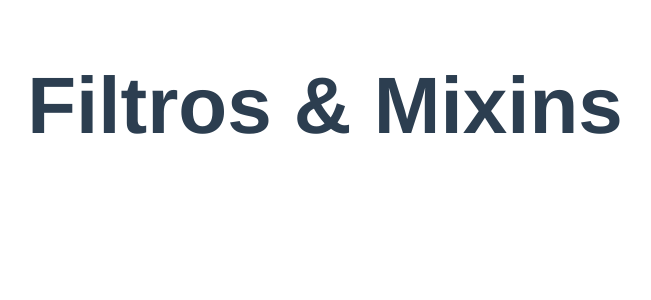
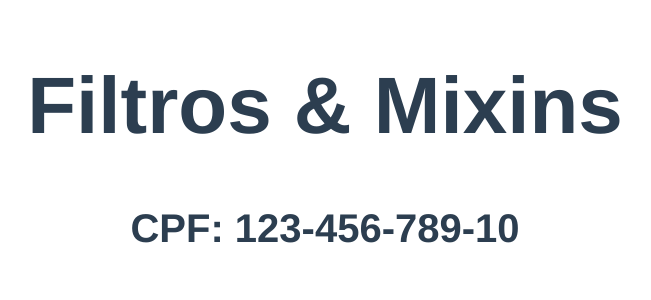
Before and after one commit to rafaeldtx/vuejs_introduction, a Vue app in the folder filtros-mixins/: page / in a window 1280 px wide. Shown: the top 300 px of the page, without its empty margins (315-966 px from the left). Built offline with nearby package versions, Linux system fonts and the light colour scheme.

Commit message:
(Filters/Mixins) Add cpf_mask filter example

```diff
--- a/filtros-mixins/src/App.vue
+++ b/filtros-mixins/src/App.vue
@@ -1,12 +1,26 @@
 <template>
 	<div id="app">
 		<h1>Filtros & Mixins</h1>
+        <h4>CPF: {{cpf | cpf_mask}} </h4>
 	</div>
 </template>
 
 <script>
 export default {
-
+    filters: {
+        cpf_mask(cpf) {
+            const arr = cpf.split('')
+            arr.splice(3, 0, '-')
+            arr.splice(7, 0, '-')
+            arr.splice(11, 0, '-')
+            return arr.join('')
+        }
+    },
+    data() {
+        return {
+            cpf: '12345678910'
+        }
+    }
 }
 </script>
 
```
Also changed, not shown: 1 other file (tests, documents, lock files or other folders).
